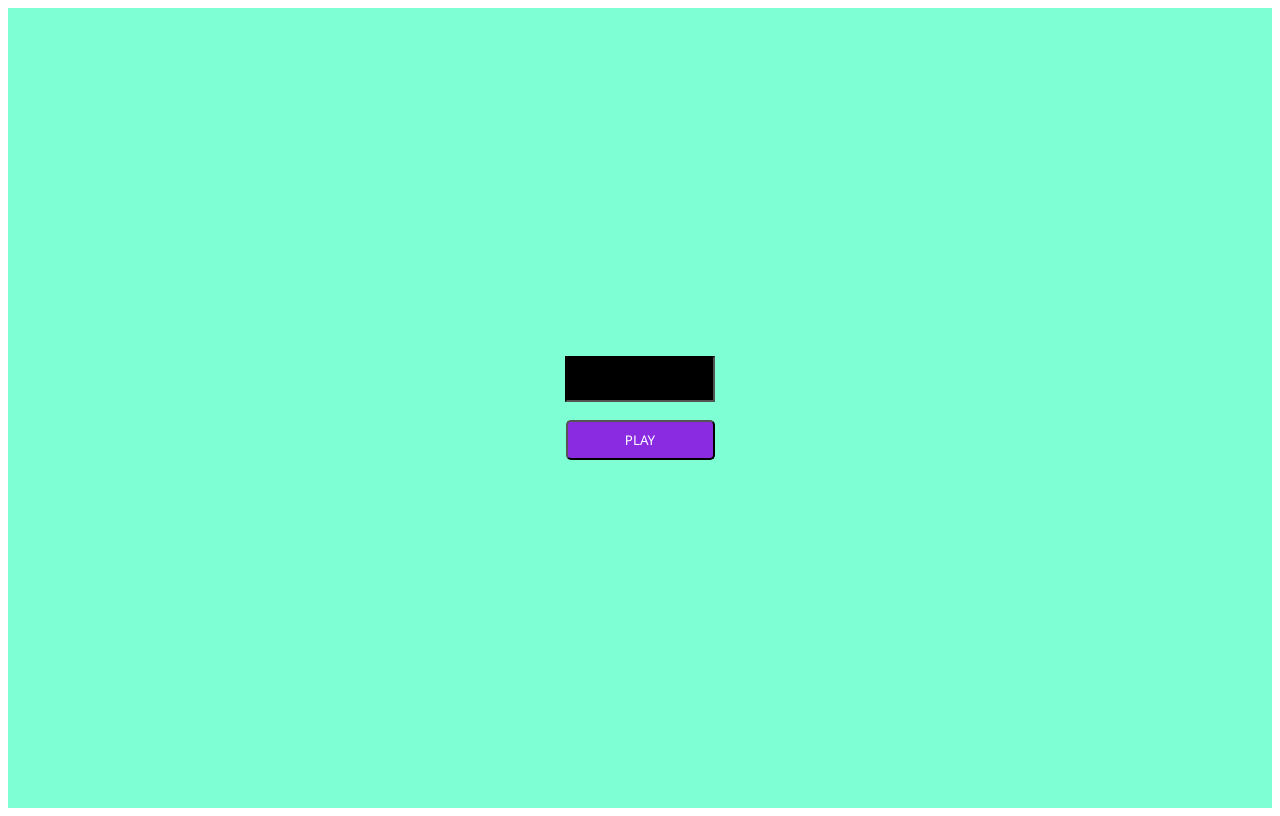
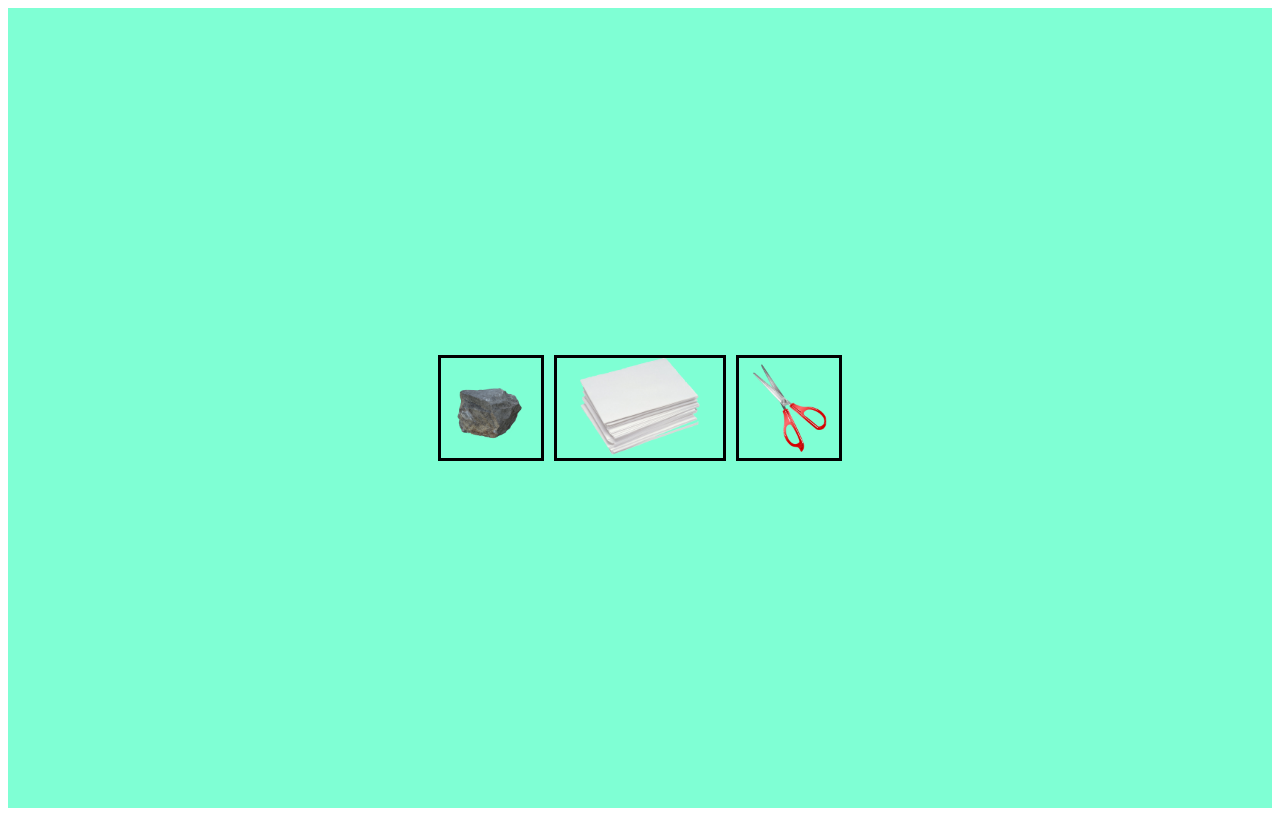
Before and after one commit to TheLizardMaster/rock-paper-scissors, a plain HTML site: page index.html in a window 1280 px wide. Drawn offline with Linux system fonts and the light colour scheme.

Commit message:
Iteration 11: Alternate GUI Added
Removed input field and submit button. Replaced with images of rock, paper and scissors.

```diff
--- a/index.html
+++ b/index.html
@@ -7,14 +7,24 @@
     <link rel="stylesheet" href="style.css">
 </head>
 <body>
+
     <div class="container">
+
         <p id="compChoice" class="outputStyle"></p>
         <p id="playerChoice" class="outputStyle"></p>
-        <input id="inputChoice" type="text" class="inputStyle">
-        <br>
-        <button id="submitValue" class="buttStyle">PLAY</button>
+
+        <div class="images">
+
+            <img src="./images/rock.png" class="imgStyle" id="rock">
+            <img src="./images/paper.png" class="imgStyle" id="paper">
+            <img src="./images/scissors.png" class="imgStyle" id="scissors">
+
+        </div>
+
         <p id="para" class="mainOutputStyle"></p>
+
     </div>
+
     <script src="script.js"></script>
 </body>
 </html>
--- a/style.css
+++ b/style.css
@@ -6,15 +6,6 @@
     justify-content: center;
     align-items: center;
     color: black;
-}
-
-.buttStyle {
-    border-radius: 5px;
-    height: 40px;
-    width: 149px;
-    font-family: 'Segoe UI', Tahoma, Geneva, Verdana, sans-serif;
-    color: white;
-    background-color: blueviolet;
 }
 
 .outputStyle {
@@ -28,13 +19,15 @@
     font-family: 'Segoe UI', Tahoma, Geneva, Verdana, sans-serif;
 }
 
-.inputStyle {
-    font-family: 'Segoe UI', Tahoma, Geneva, Verdana, sans-serif;
-    height: 40px;
-    width: 142px;
-    text-align: center;
-    font-weight: bold;
-    color: white;
-    background-color: rgb(0, 0, 0);
-    border-color: black;
+.images {
+    display: flex;
+    flex-direction: row;
+    justify-content: center;
+    align-items: center;
 }
+.imgStyle {
+    height: 100px;
+    border: solid;
+    margin: 5px;
+    padding: 0px;
+}
```
Also changed, not shown: images/paper.png (added), images/rock.png (added), images/scissors.png (added).
